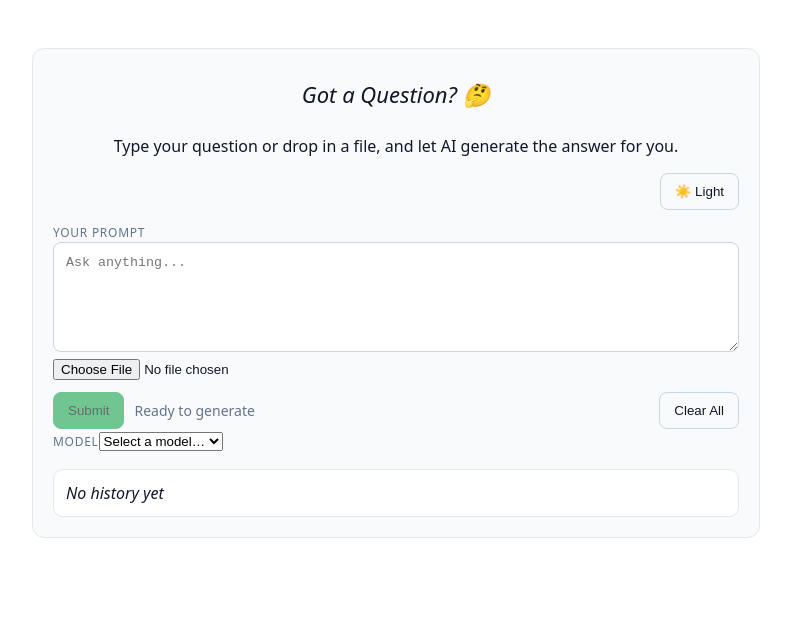
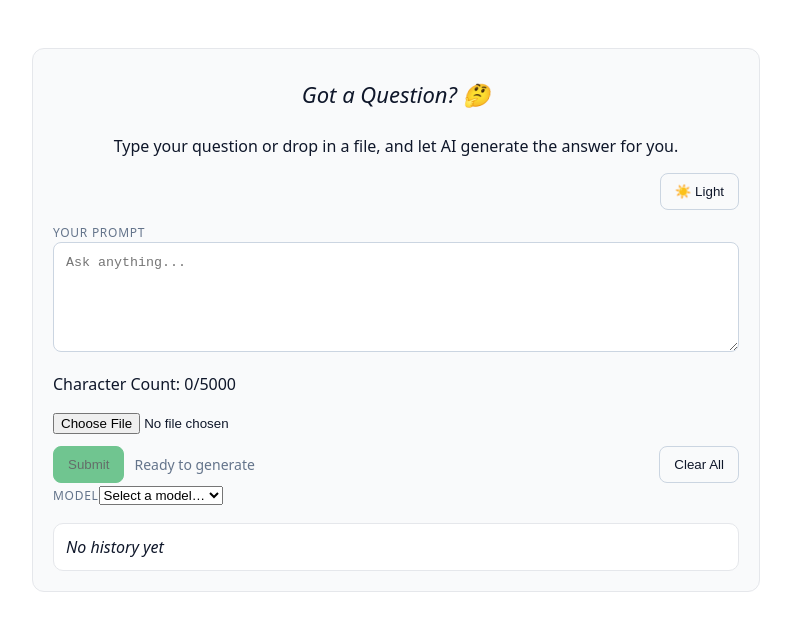
Before and after one commit to Yashuchirag/InformativeAIApp, a Next.js app: page / in a window 1280 px wide. Shown: the top 630 px of the page, without its empty margins (244-1035 px from the left). Built offline with nearby package versions, Linux system fonts and the light colour scheme.

Commit message:
Text Area limiter applied

```diff
--- a/app/page.jsx
+++ b/app/page.jsx
@@ -19,12 +19,7 @@ export default function Home() {
   const [history, setHistory] = useState([]);
   const [file, setFile] = useState(null);
   const [modelId, setModelID] = useState('');
-  const LIMIT = 1000;
-  const WARN_AT = 50; // show warning when <= 50 chars left
-
-  const remaining = LIMIT - prompt.length;
-  const isWarn = remaining <= WARN_AT && remaining > 0;
-  const isMaxed = remaining === 0;
+  const maxLength = 5000;
 
   useEffect(() => {
     try {
@@ -41,6 +36,9 @@ export default function Home() {
   }, [history]);
 
   const handleTextAreaKeyDown = (event) => {
+    if (prompt.length >= maxLength && event.key !== "Backspace" && event.key !== "Delete") {
+      event.preventDefault();
+    }
     if (event.key == 'Enter') {
       if (event.shiftKey){
         return;
@@ -122,12 +120,17 @@ export default function Home() {
           <label className="label" htmlFor="prompt">Your Prompt</label>
           <textarea
             id="prompt"
-            maxLength={'LIMIT'}
             placeholder="Ask anything..."
             value={prompt}
-            onChange={(e) => setPrompt(e.target.value)}
+            onChange={(e) => setPrompt(e.target.value.slice(0, maxLength))}
             onKeyDown={handleTextAreaKeyDown}
           />
+          <p
+            id="char-count"
+            style={{ color: prompt.length === maxLength ? "red" : "inherit" }}
+          >
+            Character Count: {prompt.length}/{maxLength}
+          </p>
 
           <label className="label" htmlFor="file"></label>
           <input
```
